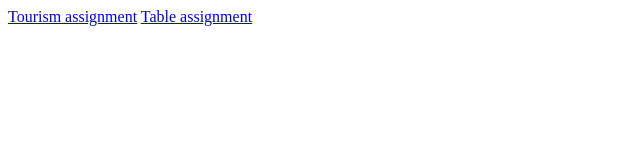
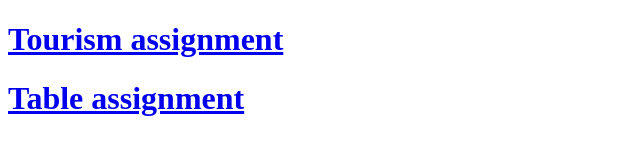
Before and after one commit to usman691/Sayalani-SMIT-Code-Assignments, a plain HTML site: page index.html in a window 1280 px wide. Shown: the whole page, without its empty margins (0-640 px from the left). Drawn offline with Linux system fonts and the light colour scheme.

Commit message:
Update index.html

```diff
--- a/index.html
+++ b/index.html
@@ -1,7 +1,7 @@
 <!DOCTYPE html>
 <html>
     <body>
-        <a href="tourism(usman).html">Tourism assignment</a>
-        <a href="tables.html">Table assignment</a>
+        <h1><a href="tourism(usman).html">Tourism assignment</a></h1>
+        <h1><a href="tables.html">Table assignment</a></h1>
     </body>
 </html>
```
